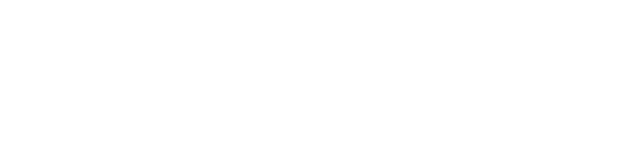
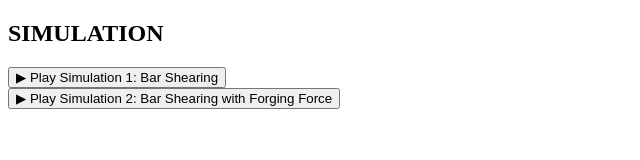
Before and after one commit to virtual-labs/exp-bar-shearing-dei, a plain HTML site: page experiment/simulation/index.html in a window 1280 px wide. Shown: the whole page, without its empty margins (0-640 px from the left). Drawn offline with Linux system fonts and the light colour scheme.

Commit message:
Add simulation buttons to index.html

```diff
--- a/experiment/simulation/index.html
+++ b/experiment/simulation/index.html
@@ -6,7 +6,27 @@
 </head>
 <body>
 		<!-- Your code goes here-->
+	<h2>SIMULATION</h2>
 
+<div class="simulation-section">
+
+    <!-- Simulation 1 -->
+    <div class="simulation-block">
+        <button class="play-btn" onclick="playMP4('sim1','BarshearSetup.mp4')">
+            ▶ Play Simulation 1: Bar Shearing
+        </button>
+        <div id="sim1" class="video-frame"></div>
+    </div>
+
+    <!-- Simulation 2 -->
+    <div class="simulation-block">
+        <button class="play-btn" onclick="playMP4('sim2','BarshearCurve.mp4')">
+            ▶ Play Simulation 2: Bar Shearing with Forging Force
+        </button>
+        <div id="sim2" class="video-frame"></div>
+    </div>
+
+</div>
 	<!-- Add JS at the bottom of HTML file -->
         <script src="./js/main.js"></script>
 </body>
```
